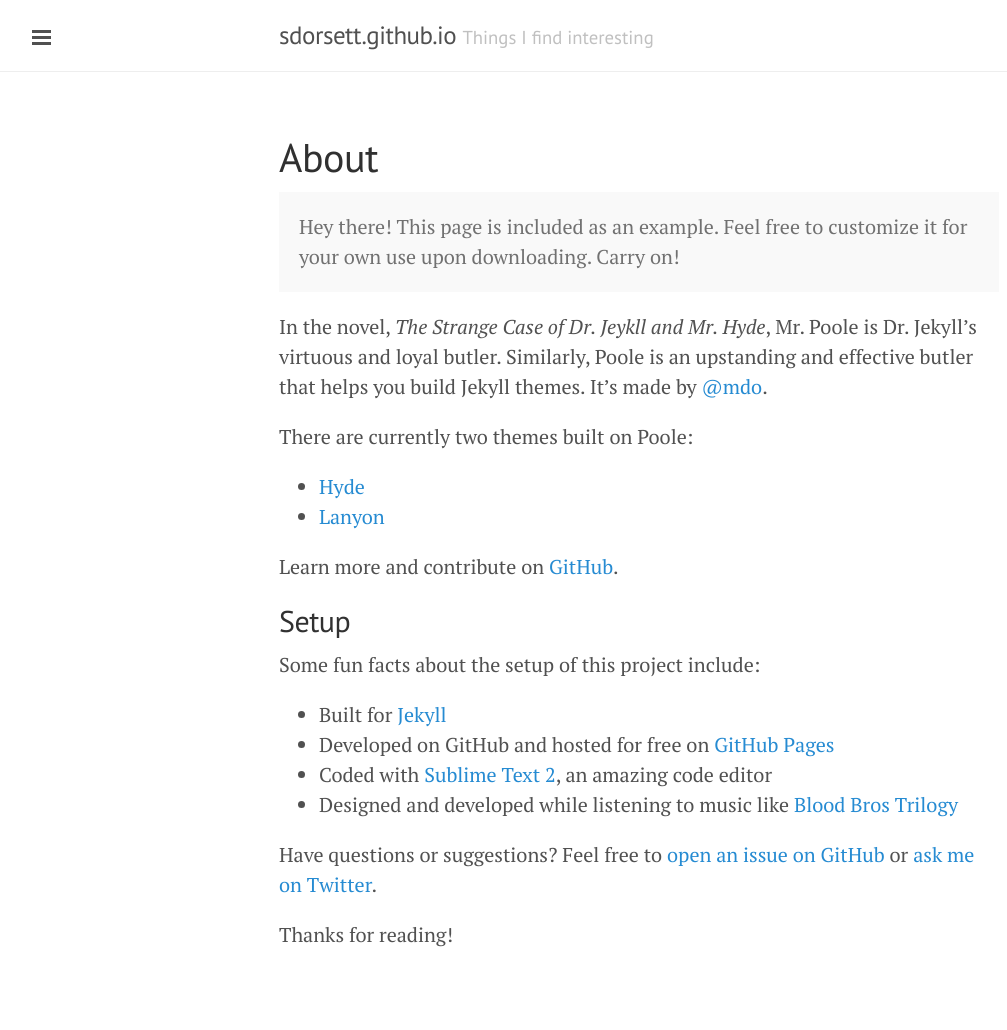
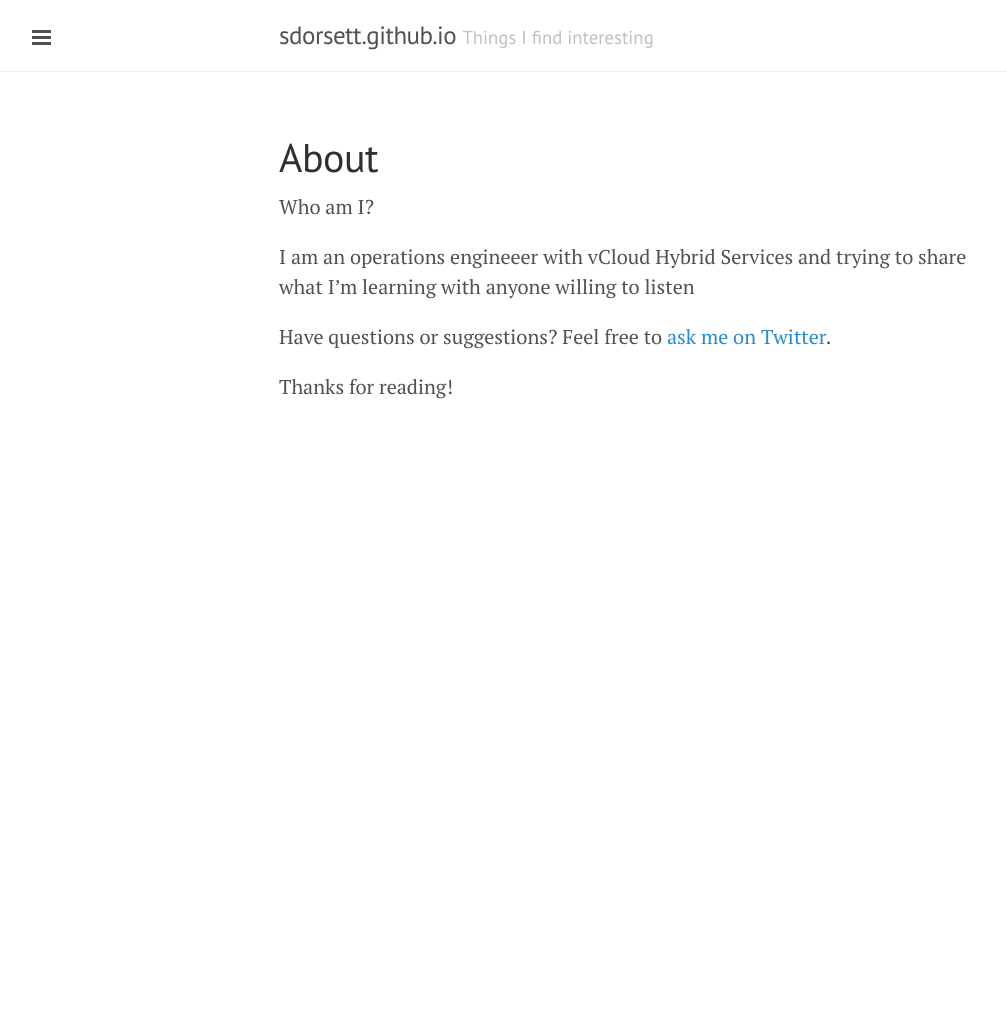
Before and after one commit to sdorsett/blog, a Jekyll site: the page built from about.md, in a window 1280 px wide. Shown: the whole page, without its empty margins (1-1008 px from the left). Built offline with Jekyll 4.4.1, drawn with Linux system fonts in a browser that asks for light colours; Markdown is read by kramdown in place of the engine named in the settings; after the commit the page ends 900 px from its top, so only the background shows below that.

Commit message:
updated about page

```diff
--- a/about.md
+++ b/about.md
@@ -3,28 +3,10 @@ layout: page
 title: About
 ---
 
-<p class="message">
-  Hey there! This page is included as an example. Feel free to customize it for your own use upon downloading. Carry on!
-</p>
+Who am I?
 
-In the novel, *The Strange Case of Dr. Jeykll and Mr. Hyde*, Mr. Poole is Dr. Jekyll's virtuous and loyal butler. Similarly, Poole is an upstanding and effective butler that helps you build Jekyll themes. It's made by [@mdo](https://twitter.com/mdo).
+I am an operations engineeer with vCloud Hybrid Services and trying to share what I'm learning with anyone willing to listen
 
-There are currently two themes built on Poole:
-
-* [Hyde](http://hyde.getpoole.com)
-* [Lanyon](http://lanyon.getpoole.com)
-
-Learn more and contribute on [GitHub](https://github.com/poole).
-
-## Setup
-
-Some fun facts about the setup of this project include:
-
-* Built for [Jekyll](http://jekyllrb.com)
-* Developed on GitHub and hosted for free on [GitHub Pages](https://pages.github.com)
-* Coded with [Sublime Text 2](http://sublimetext.com), an amazing code editor
-* Designed and developed while listening to music like [Blood Bros Trilogy](https://soundcloud.com/maddecent/sets/blood-bros-series)
-
-Have questions or suggestions? Feel free to [open an issue on GitHub](https://github.com/poole/issues/new) or [ask me on Twitter](https://twitter.com/mdo).
+Have questions or suggestions? Feel free to [ask me on Twitter](https://twitter.com/standorsett).
 
 Thanks for reading!
```
Also changed, not shown: _posts/2014-04-16-vagrant-explained.md (+1 -1 lines), 1 other file.
